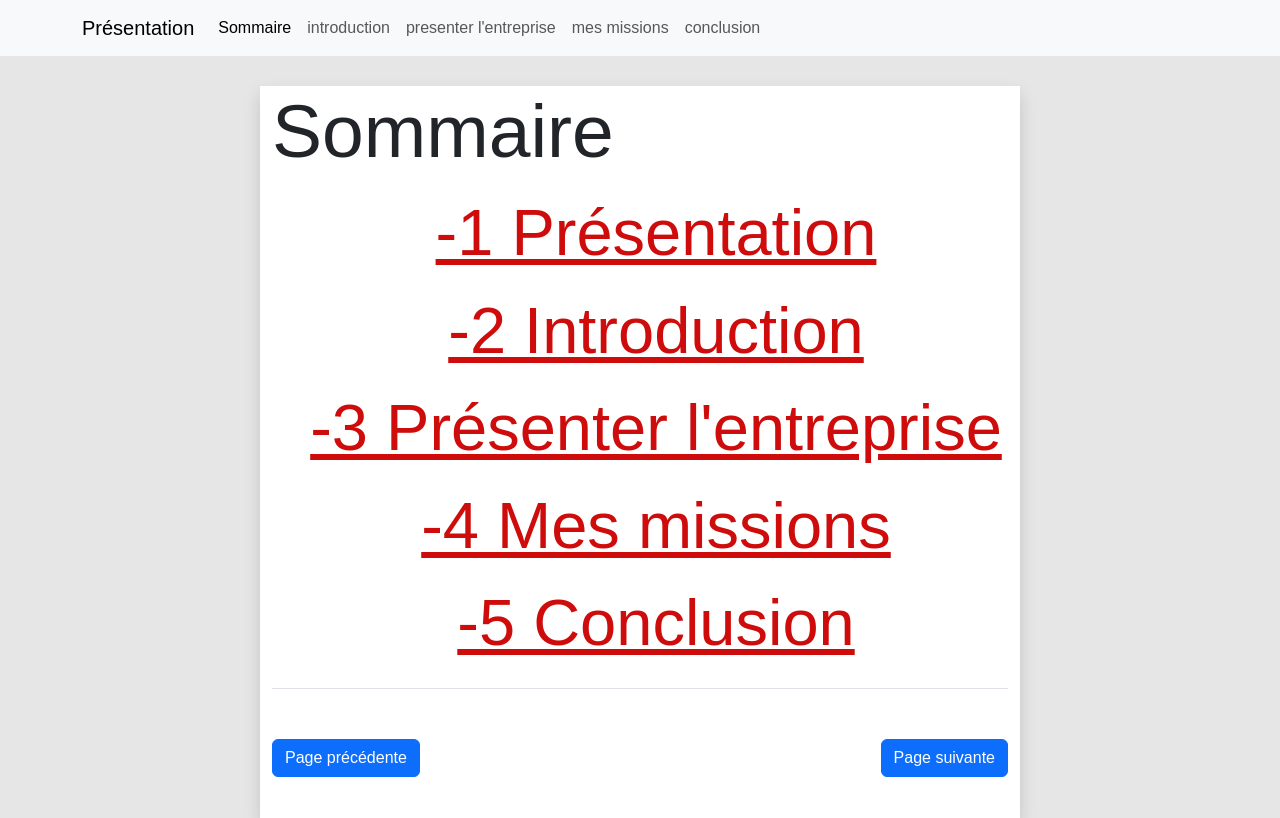
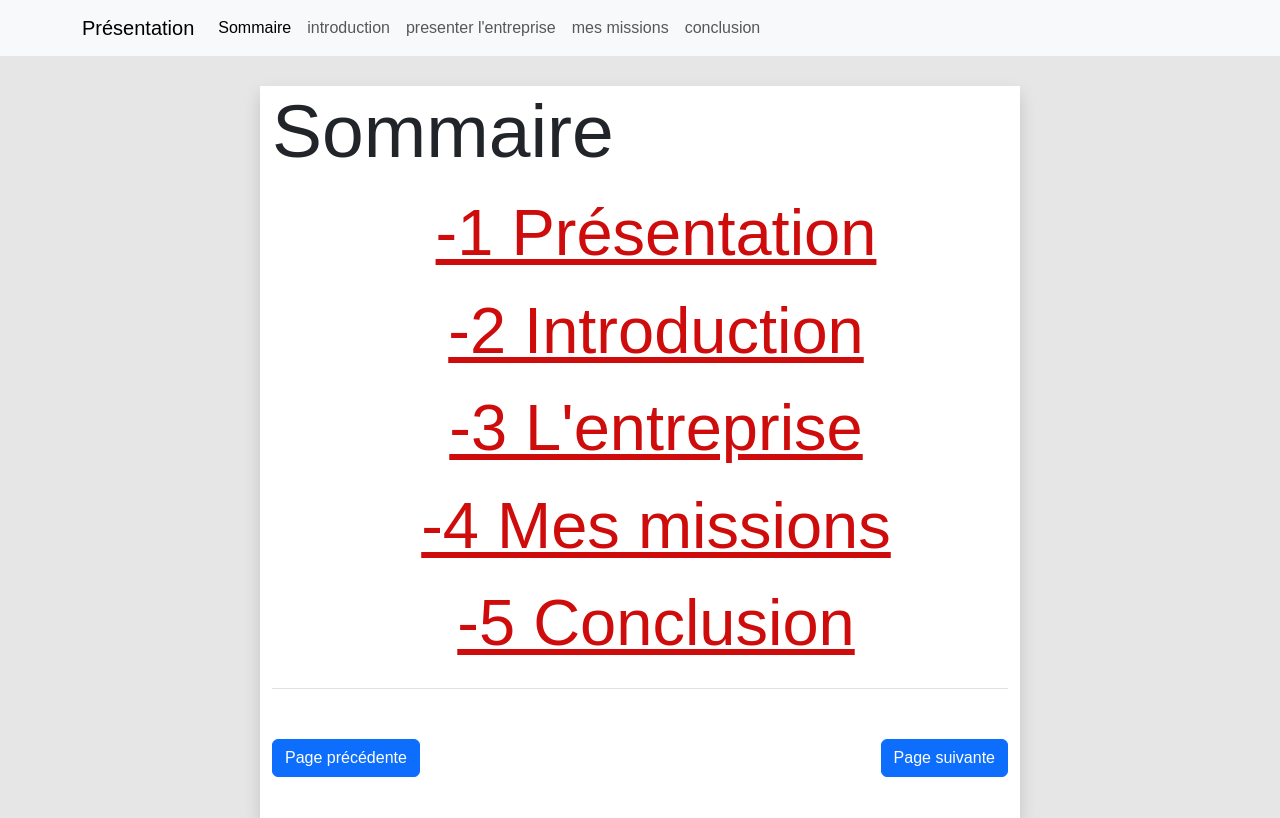
Before and after one commit to eryt555/rapport-stage, a plain HTML site: page page-1-accueil.html in a window 1280 px wide. Drawn offline with nearby package versions, Linux system fonts and the light colour scheme; a web font is replaced by a local one.

Commit message:
Update page-1-accueil.html

```diff
--- a/page-1-accueil.html
+++ b/page-1-accueil.html
@@ -51,7 +51,7 @@
               <ul>
                 <li><a href="page-0.html">-1 Présentation</a></li>
                 <li><a href="page-2.html">-2 Introduction</a></li>
-                <li><a href="page-3.html">-3 Présenter l'entreprise</a></li>
+                <li><a href="page-3.html">-3 L'entreprise</a></li>
                 <li><a href="page-4.html">-4 Mes missions</a></li>
                 <li><a href="page-5.html">-5 Conclusion</a></li>
               </ul>
```
